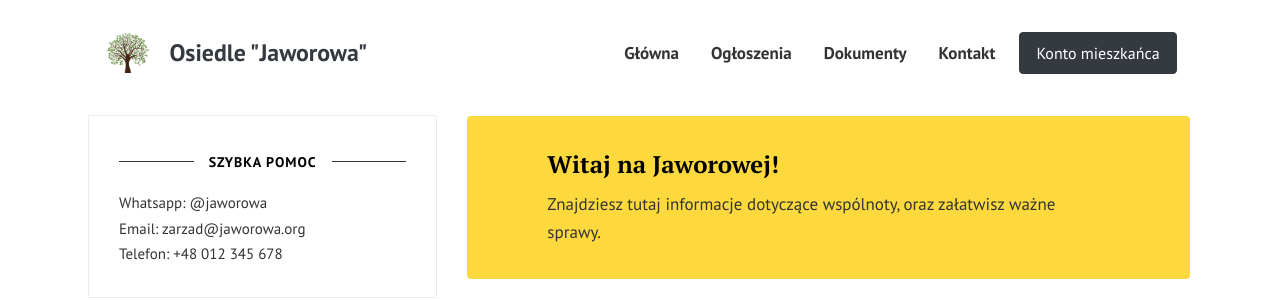
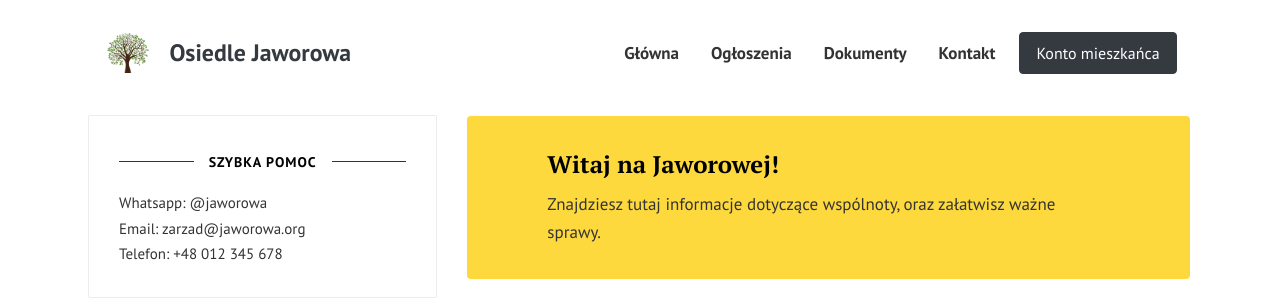
Before and after one commit to jaworowa/www, a Jekyll site: the page built from index.html, in a window 1280 px wide. Shown: the top 300 px of the page. Built offline with Jekyll 4.4.1, drawn with Linux system fonts in a browser that asks for light colours; the list of posts is cut into pages by our own code.

Commit message:
experimenting with layout

```diff
--- a/_layouts/default.html
+++ b/_layouts/default.html
@@ -42,7 +42,7 @@ gtag('config', '{{site.ganalytics}}');
             <img height="50" width="50" src="{{site.baseurl}}/{{site.logo}}" alt="logo">
           </a>
             <a class="navbar-brand text-dark font-weight-bold big d-flex align-items-center" href="{{site.baseurl}}/">
-                <span class="d-md-inline-block">Osiedle "Jaworowa"</span>
+                <span class="d-md-inline-block">Osiedle Jaworowa</span>
             </a>
 
           <button class="navbar-toggler" type="button" data-bs-toggle="collapse" data-bs-target="#navbarResponsive" aria-controls="navbarResponsive" aria-expanded="false" aria-label="Toggle navigation">
```
